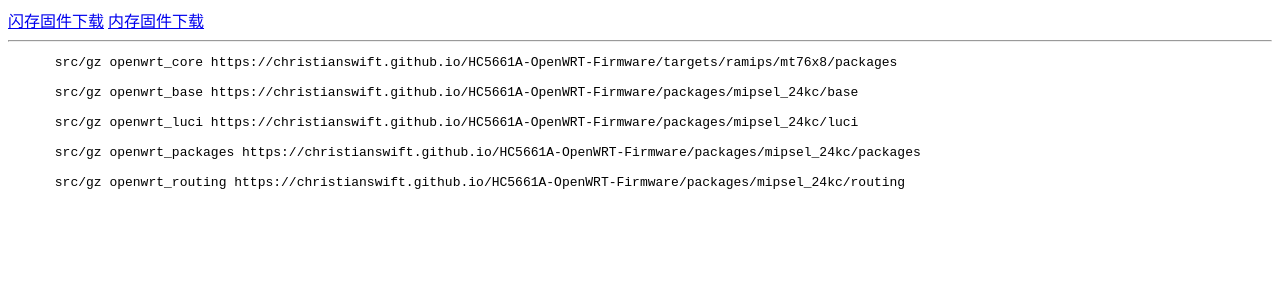
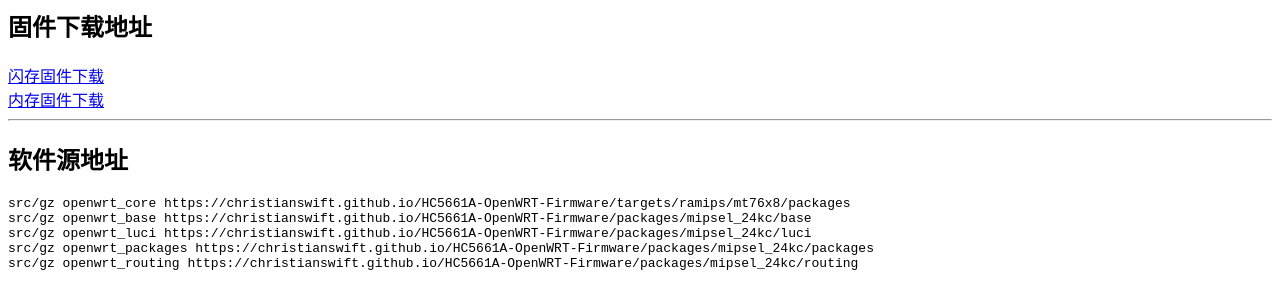
Before and after one commit to ChristianSwift/HC5661A-OpenWRT-Firmware, a plain HTML site: page index.html in a window 1280 px wide. Drawn offline with Linux system fonts and the light colour scheme.

Commit message:
Update index.html

```diff
--- a/index.html
+++ b/index.html
@@ -4,15 +4,17 @@
     <meta http-equiv="Content-Type" content="text/html; charset=utf-8" />
   </head>
   <body>
-    <a href="./targets/ramips/mt76x8/openwrt-ramips-mt76x8-hiwifi_hc5661a-squashfs-sysupgrade.bin">闪存固件下载</a>
+    <h2>固件下载地址</h2>
+    <a href="./targets/ramips/mt76x8/openwrt-ramips-mt76x8-hiwifi_hc5661a-squashfs-sysupgrade.bin">闪存固件下载</a><br>
     <a href="./targets/ramips/mt76x8/openwrt-ramips-mt76x8-hiwifi_hc5661a-initramfs-kernel.bin">内存固件下载</a>
     <hr>
+    <h2>软件源地址</h2>
     <pre>
-      src/gz openwrt_core https://christianswift.github.io/HC5661A-OpenWRT-Firmware/targets/ramips/mt76x8/packages<br>
-      src/gz openwrt_base https://christianswift.github.io/HC5661A-OpenWRT-Firmware/packages/mipsel_24kc/base<br>
-      src/gz openwrt_luci https://christianswift.github.io/HC5661A-OpenWRT-Firmware/packages/mipsel_24kc/luci<br>
-      src/gz openwrt_packages https://christianswift.github.io/HC5661A-OpenWRT-Firmware/packages/mipsel_24kc/packages<br>
-      src/gz openwrt_routing https://christianswift.github.io/HC5661A-OpenWRT-Firmware/packages/mipsel_24kc/routing
+src/gz openwrt_core https://christianswift.github.io/HC5661A-OpenWRT-Firmware/targets/ramips/mt76x8/packages
+src/gz openwrt_base https://christianswift.github.io/HC5661A-OpenWRT-Firmware/packages/mipsel_24kc/base
+src/gz openwrt_luci https://christianswift.github.io/HC5661A-OpenWRT-Firmware/packages/mipsel_24kc/luci
+src/gz openwrt_packages https://christianswift.github.io/HC5661A-OpenWRT-Firmware/packages/mipsel_24kc/packages
+src/gz openwrt_routing https://christianswift.github.io/HC5661A-OpenWRT-Firmware/packages/mipsel_24kc/routing
     </pre>
   </body>
 </html>
```
